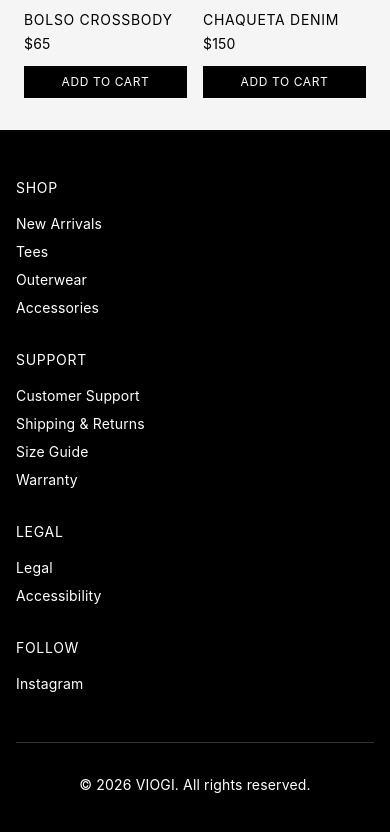
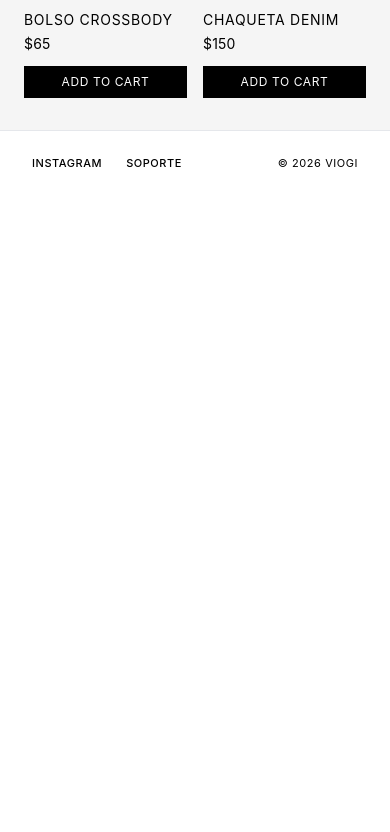
Before and after one commit to uzzielvz/vioshi, a Next.js app: page / in a window 390 px wide. Shown: the part 1162-1994 px from the top of the page. After the commit the page ends 1358 px from the top, so only its background shows below. Built offline with nearby package versions, Linux system fonts and the light colour scheme.

Commit message:
Editando header y footer con el esitlo requerido

```diff
--- a/components/Footer.tsx
+++ b/components/Footer.tsx
@@ -2,92 +2,52 @@ import Link from "next/link";
 
 export default function Footer() {
   return (
-    <footer className="bg-black text-white mt-auto">
-      <div className="max-w-[1920px] mx-auto px-4 md:px-8 py-12">
-        <div className="grid grid-cols-1 md:grid-cols-2 lg:grid-cols-4 gap-8 md:gap-12">
-          <div>
-            <h3 className="text-sm uppercase tracking-wide mb-4 font-normal">Shop</h3>
-            <ul className="space-y-2 text-sm">
-              <li>
-                <Link href="/collections/all" className="hover:opacity-70 transition-opacity">
-                  New Arrivals
-                </Link>
-              </li>
-              <li>
-                <Link href="/collections/tees" className="hover:opacity-70 transition-opacity">
-                  Tees
-                </Link>
-              </li>
-              <li>
-                <Link href="/collections/outerwear" className="hover:opacity-70 transition-opacity">
-                  Outerwear
-                </Link>
-              </li>
-              <li>
-                <Link href="/collections/accessories" className="hover:opacity-70 transition-opacity">
-                  Accessories
-                </Link>
-              </li>
-            </ul>
-          </div>
-          <div>
-            <h3 className="text-sm uppercase tracking-wide mb-4 font-normal">Support</h3>
-            <ul className="space-y-2 text-sm">
-              <li>
-                <Link href="/support" className="hover:opacity-70 transition-opacity">
-                  Customer Support
-                </Link>
-              </li>
-              <li>
-                <Link href="/shipping" className="hover:opacity-70 transition-opacity">
-                  Shipping & Returns
-                </Link>
-              </li>
-              <li>
-                <Link href="/size-guide" className="hover:opacity-70 transition-opacity">
-                  Size Guide
-                </Link>
-              </li>
-              <li>
-                <Link href="/warranty" className="hover:opacity-70 transition-opacity">
-                  Warranty
-                </Link>
-              </li>
-            </ul>
-          </div>
-          <div>
-            <h3 className="text-sm uppercase tracking-wide mb-4 font-normal">Legal</h3>
-            <ul className="space-y-2 text-sm">
-              <li>
-                <Link href="/legal" className="hover:opacity-70 transition-opacity">
-                  Legal
-                </Link>
-              </li>
-              <li>
-                <Link href="/accessibility" className="hover:opacity-70 transition-opacity">
-                  Accessibility
-                </Link>
-              </li>
-            </ul>
-          </div>
-          <div>
-            <h3 className="text-sm uppercase tracking-wide mb-4 font-normal">Follow</h3>
-            <ul className="space-y-2 text-sm">
-              <li>
+    <footer className="bg-white text-black mt-auto border-t border-gray-200">
+      <div className="max-w-[1920px] mx-auto px-8 py-6">
+        <div className="flex items-center justify-between">
+          {/* LEFT - INSTAGRAM & SUPPORT */}
+          <div className="flex items-center gap-6">
             <a
               href="https://www.instagram.com/viogi_/?hl=es"
               target="_blank"
               rel="noopener noreferrer"
-                  className="hover:opacity-70 transition-opacity"
+              className="hover:opacity-60 transition-opacity duration-200"
+              style={{
+                fontFamily: '-apple-system, BlinkMacSystemFont, "Segoe UI", Arial, sans-serif',
+                fontSize: '11px',
+                fontWeight: 500,
+                letterSpacing: '0.05em',
+                textTransform: 'uppercase'
+              }}
             >
-                  Instagram
+              INSTAGRAM
             </a>
-              </li>
-            </ul>
+            <Link
+              href="/pages/customer-support"
+              className="hover:opacity-60 transition-opacity duration-200"
+              style={{
+                fontFamily: '-apple-system, BlinkMacSystemFont, "Segoe UI", Arial, sans-serif',
+                fontSize: '11px',
+                fontWeight: 500,
+                letterSpacing: '0.05em',
+                textTransform: 'uppercase'
+              }}
+            >
+              SOPORTE
+            </Link>
           </div>
-        </div>
-        <div className="border-t border-white/20 mt-12 pt-8 text-center text-sm">
-          <p>© {new Date().getFullYear()} VIOGI. All rights reserved.</p>
+
+          {/* RIGHT - COPYRIGHT */}
+          <p
+            style={{
+              fontFamily: '-apple-system, BlinkMacSystemFont, "Segoe UI", Arial, sans-serif',
+              fontSize: '11px',
+              fontWeight: 400,
+              letterSpacing: '0.05em'
+            }}
+          >
+            © {new Date().getFullYear()} VIOGI
+          </p>
         </div>
       </div>
     </footer>
```
Also changed, not shown: components/Header.tsx (+267 -49 lines). Lines whose indentation alone changed are shown as unchanged.
